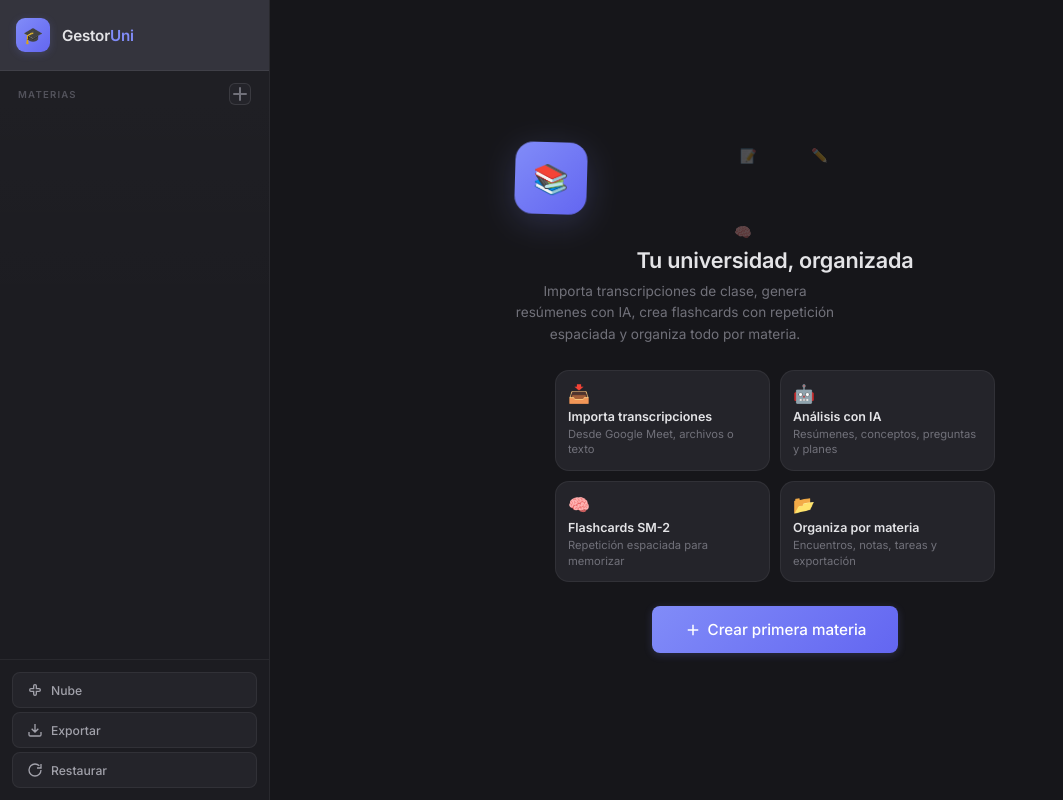
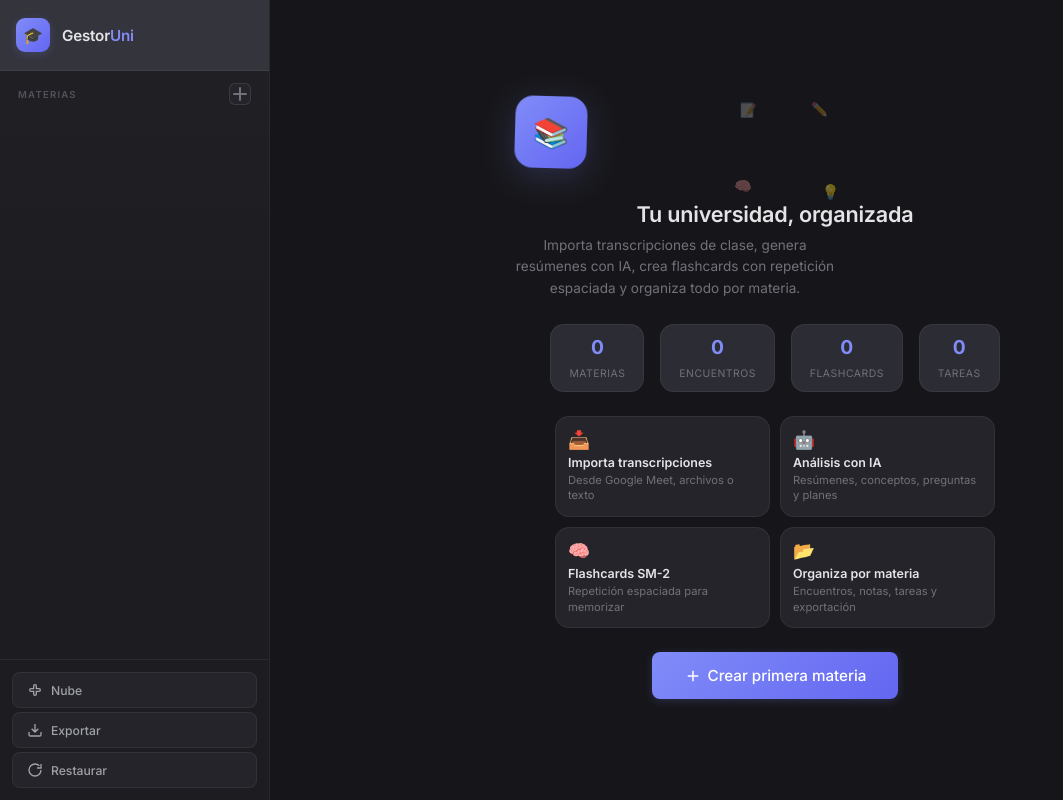
Before and after one commit to torresingenieriadev/gestor_universitario, a Flask app: page / in a window 1280 px wide. Shown: the whole page, without its empty margins (0-1063 px from the left). Run offline with Flask 3, Linux system fonts and the light colour scheme.

Commit message:
feat: stats dinamicos en landing (materias, encuentros, flashcards, tareas)

```diff
--- a/static/script.js
+++ b/static/script.js
@@ -28,13 +28,28 @@ function loadData() {
         if (!fc.repetition) fc.repetition = 0;
     });
     renderSubjects();
+    updateWelcomeStats();
     if (state.subjects.length > 0 && !state.selectedSubject) {
         selectSubject(state.subjects[0].id);
     }
 }
 
+function updateWelcomeStats() {
+    var totalSessions = state.subjects.reduce(function (sum, s) { return sum + (s.sessions ? s.sessions.length : 0); }, 0);
+    var totalTasks = state.subjects.reduce(function (sum, s) { return sum + (s.tasks ? s.tasks.length : 0); }, 0);
+    var elSub = document.getElementById("stat-subjects");
+    var elSes = document.getElementById("stat-sessions");
+    var elFc  = document.getElementById("stat-flashcards");
+    var elTsk = document.getElementById("stat-tasks");
+    if (elSub) elSub.textContent = state.subjects.length;
+    if (elSes) elSes.textContent = totalSessions;
+    if (elFc)  elFc.textContent  = state.flashcards.length;
+    if (elTsk) elTsk.textContent = totalTasks;
+}
+
 function saveData() {
     localStorage.setItem(STORAGE_KEY, JSON.stringify({ subjects: state.subjects, flashcards: state.flashcards }));
+    updateWelcomeStats();
 }
 
 function generateId() {
--- a/static/style.css
+++ b/static/style.css
@@ -384,7 +384,38 @@ body::before {
     max-width: 420px;
     font-size: 0.88rem;
     line-height: 1.6;
+    margin-bottom: 20px;
+}
+
+.welcome-stats {
+    display: flex;
+    gap: 16px;
     margin-bottom: 24px;
+    justify-content: center;
+}
+
+.welcome-stat {
+    background: var(--bg-elevated);
+    border: 1px solid var(--border-subtle);
+    border-radius: var(--radius);
+    padding: 10px 18px;
+    text-align: center;
+    min-width: 70px;
+}
+
+.welcome-stat-num {
+    display: block;
+    font-size: 1.2rem;
+    font-weight: 700;
+    color: var(--accent);
+    margin-bottom: 2px;
+}
+
+.welcome-stat-label {
+    font-size: 0.65rem;
+    color: var(--text-tertiary);
+    text-transform: uppercase;
+    letter-spacing: 0.5px;
 }
 
 .welcome-features {
--- a/templates/index.html
+++ b/templates/index.html
@@ -58,12 +58,18 @@
                         <div class="welcome-particles">
                             <span class="particle" style="--x:1;--y:-1;--d:2s">✏️</span>
                             <span class="particle" style="--x:-1;--y:1;--d:2.5s">🧠</span>
-                            <span class="particle" style="--x:1;--y:1;--d:3s"></span>
+                            <span class="particle" style="--x:1;--y:1;--d:3s">💡</span>
                             <span class="particle" style="--x:-1;--y:-1;--d:1.8s">📝</span>
                         </div>
                     </div>
                     <h2>Tu universidad, organizada</h2>
                     <p class="welcome-subtitle">Importa transcripciones de clase, genera resúmenes con IA, crea flashcards con repetición espaciada y organiza todo por materia.</p>
+                    <div class="welcome-stats" id="welcome-stats">
+                        <div class="welcome-stat"><span class="welcome-stat-num" id="stat-subjects">0</span><span class="welcome-stat-label">Materias</span></div>
+                        <div class="welcome-stat"><span class="welcome-stat-num" id="stat-sessions">0</span><span class="welcome-stat-label">Encuentros</span></div>
+                        <div class="welcome-stat"><span class="welcome-stat-num" id="stat-flashcards">0</span><span class="welcome-stat-label">Flashcards</span></div>
+                        <div class="welcome-stat"><span class="welcome-stat-num" id="stat-tasks">0</span><span class="welcome-stat-label">Tareas</span></div>
+                    </div>
                     <div class="welcome-features">
                         <div class="welcome-feature">
                             <span class="feature-icon">📥</span>
```
